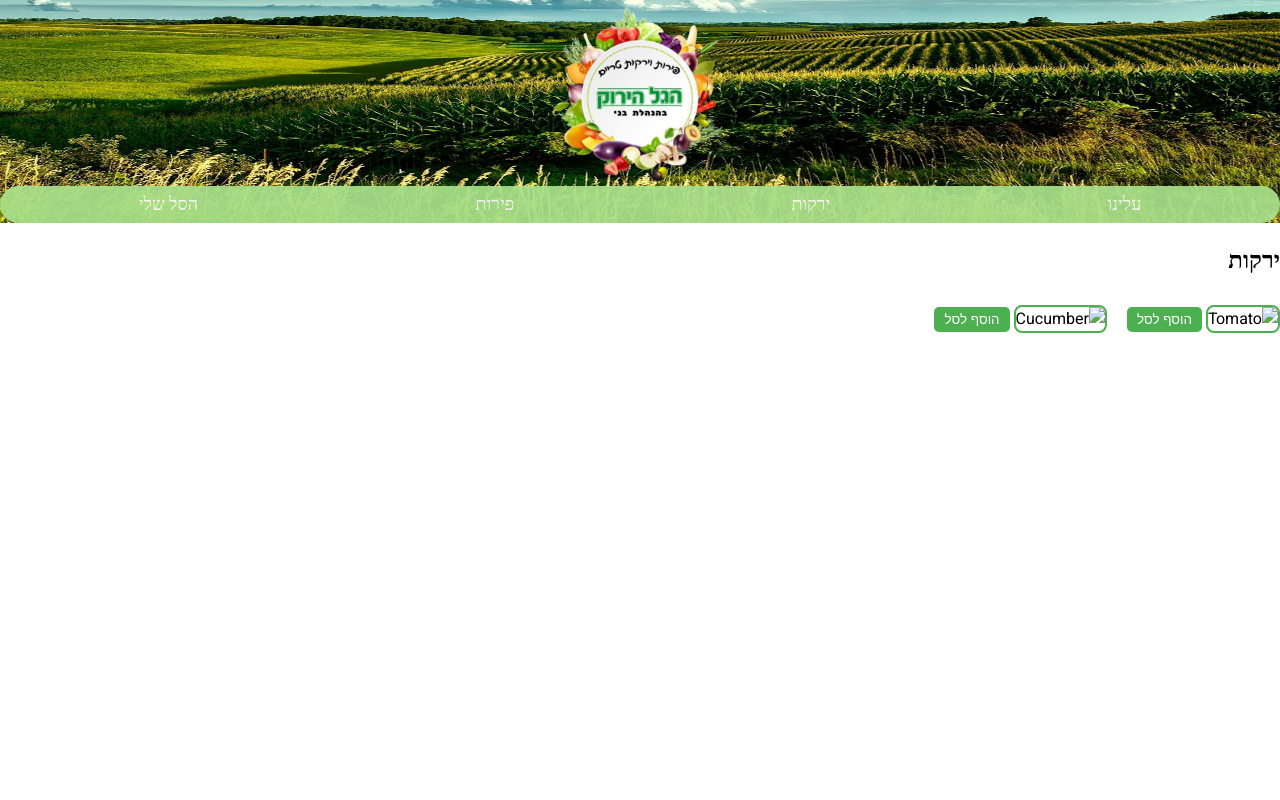
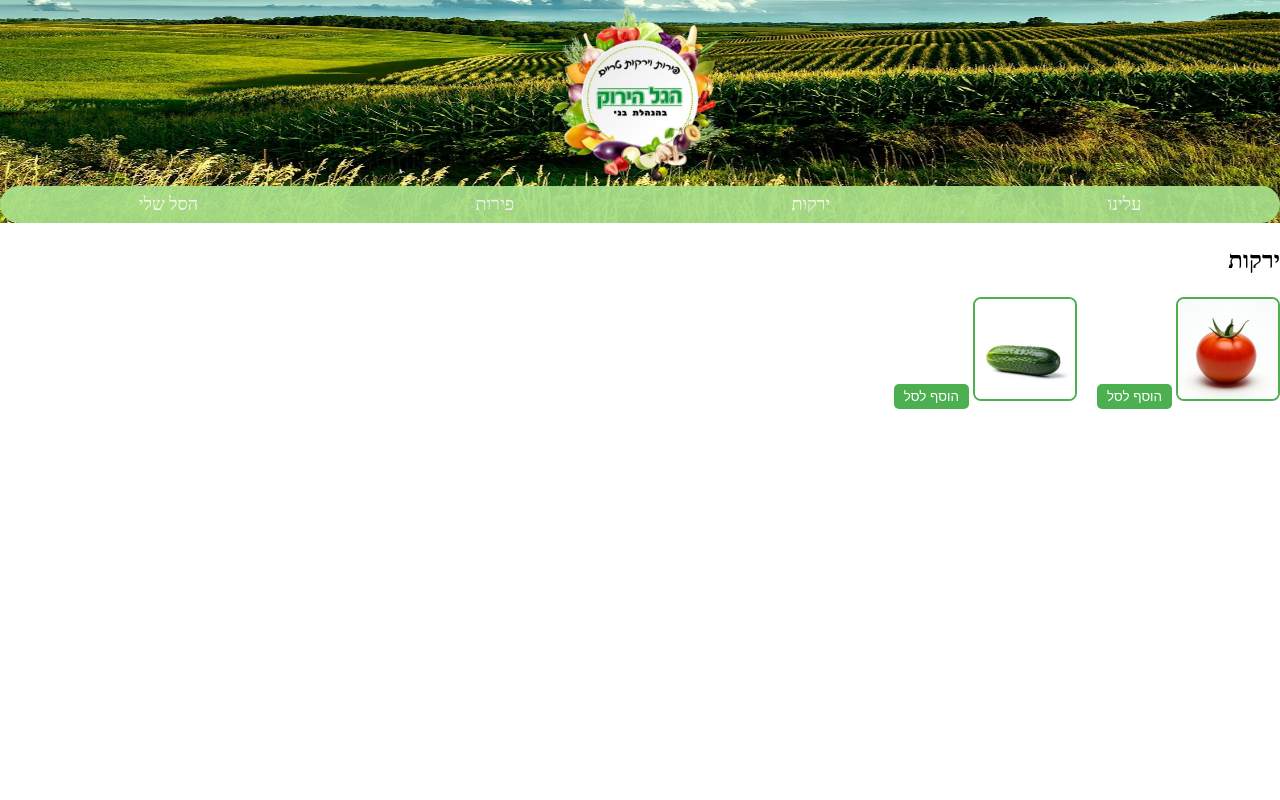
Before and after one commit to TalHadad94/VegetablesStore, a plain HTML site: page index.html in a window 1280 px wide. Both pictures are taken after a click on the link "ירקות". Shown: the top 800 px of the page. Drawn offline with Linux system fonts and the light colour scheme; a web font is replaced by a local one.

Commit message:
Adding pictures of 2 vege

```diff
--- a/index.html
+++ b/index.html
@@ -43,11 +43,11 @@
             <h2>ירקות</h2>
             <div class="vegetable-menu">
                 <div class="vegetable-item" data-name="עגבנייה">
-                    <img src="tomato.png" alt="Tomato" style="width: 100px;">
+                    <img src="Images/Tomato.jpg" alt="Tomato" style="width: 100px;">
                     <button class="add-to-basket">הוסף לסל</button>
                 </div>
                 <div class="vegetable-item" data-name="מלפפון">
-                    <img src="cucumber.png" alt="Cucumber" style="width: 100px;">
+                    <img src="Images/Cucumber.jpg" alt="Cucumber" style="width: 100px;">
                     <button class="add-to-basket">הוסף לסל</button>
                 </div>
                 <!-- Add more vegetables as needed -->
```
Also changed, not shown: Images/Cucumber.jpg (added), Images/Cucumbers.jpg (added), Images/Tomato.jpg (added), Images/Tomatos.jpg (added).
